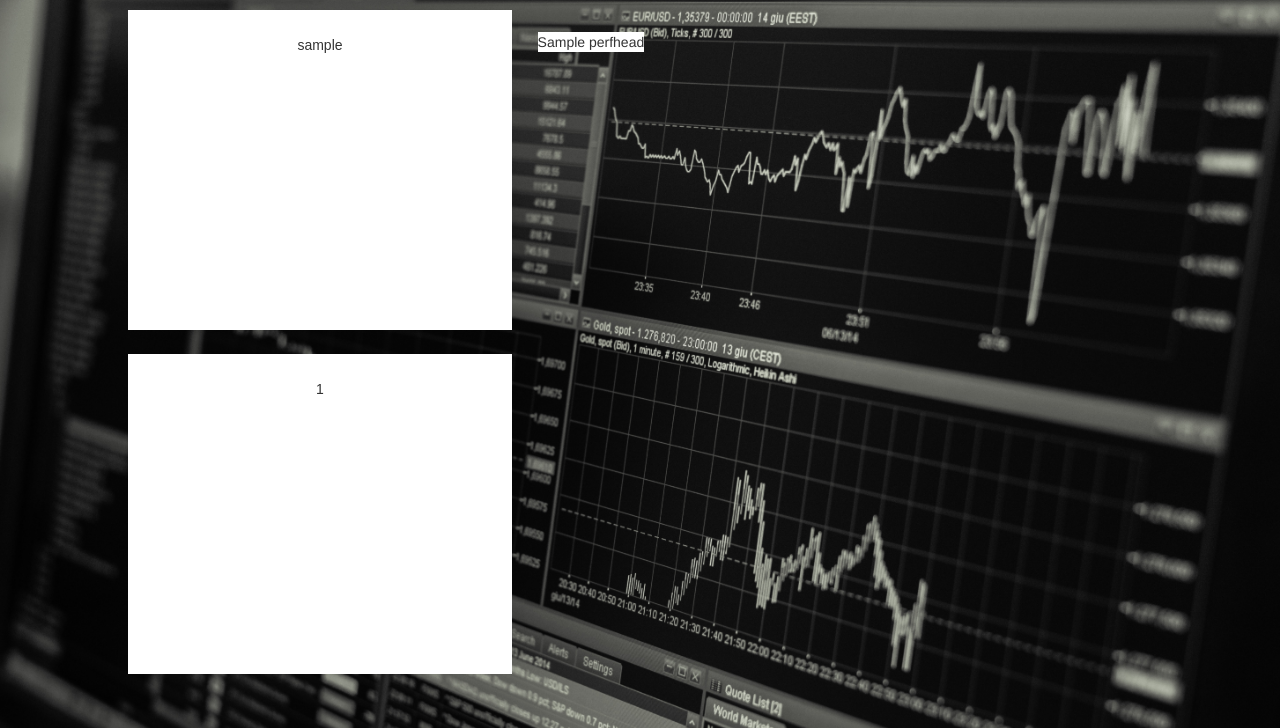
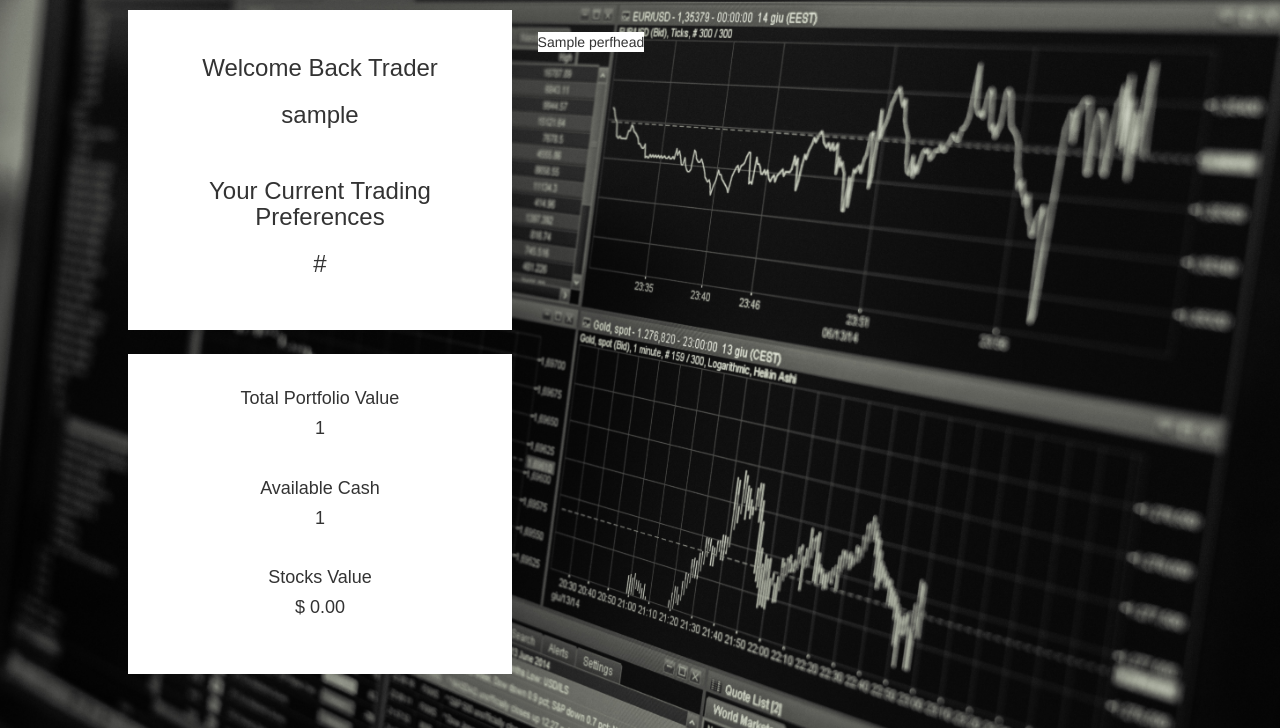
Before and after one commit to SteveDengZishi/robot-stock-trader, a Flask app: template templates/portfolio.html in a window 1280 px wide. Shown: the part 72-800 px from the top of the page. Run offline with Flask 2, Linux system fonts and the light colour scheme; the visitor is signed in with stand-in values (Sample User, id 1); tables that the repository leaves empty hold one stand-in row (values such as "Sample post"); the template is opened without the code that fills it: most values are stand-ins (such as "Sample title", 1, 10 or a date in 2020); some libraries are stand-ins or nearby versions.

Commit message:
add javascript for risklevel

```diff
--- a/templates/portfolio.html
+++ b/templates/portfolio.html
@@ -72,10 +72,34 @@
 	</header>
 	<div class="usertable" id="usertable-1">
 		<div class="username" id="topleft">
-			<h>{{session['username']}}</h>
+			<h3>Welcome Back Trader</h3>
+			<h3>{{session['username']}}</h3>
+			<br>
+			<h3>Your Current Trading Preferences</h3>
+			<h3 id="risk">#</h3>
+			<script>
+				var risk="Hola";
+				if ({{session['risk_level']}} == 0){
+					risk = "Aggressive Strategy";
+				}
+				else if({{session['risk_level']}} == 1){
+					risk = "Normal Strategy";
+				}
+				else{
+					risk = "Conservative Strategy";
+				}
+				document.getElementById("risk").innerHTML = risk;
+			</script>
 		</div>
 		<div class="inv_amount" id="bottomleft">
-			<h>{{session['investment']}}</h>
+			<h4>Total Portfolio Value</h4>
+			<h4>{{session['investment']}}</h4>
+			<br>
+			<h4>Available Cash</h4>
+			<h4>{{session['investment']}}</h4>
+			<br>
+			<h4>Stocks Value</h4>
+			<h4>$ 0.00</h4>
 		</div>
 		<!--div class="image" id="image-1">
 		</div-->
```
